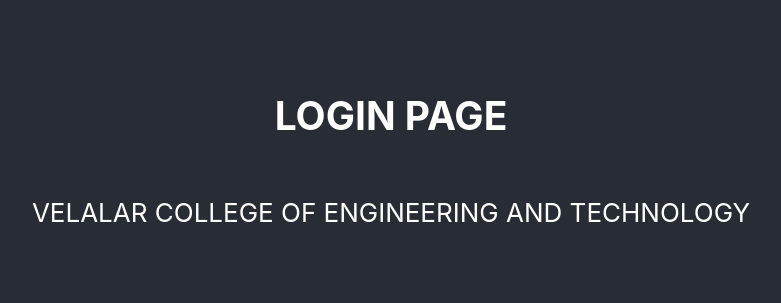
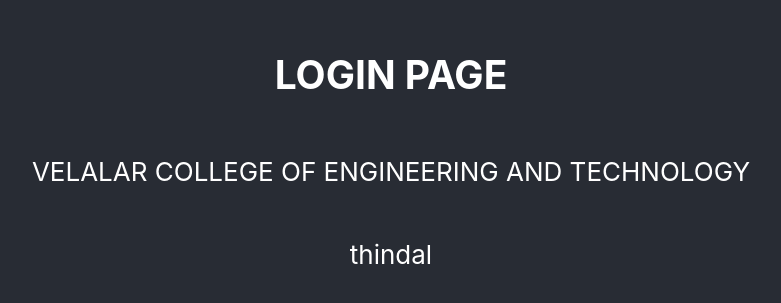
Before and after one commit to gowtham-rajkumar/vcet-website-fe, a React (Create React App) app: page / in a window 1280 px wide. Shown: the part 243-546 px from the top of the page, without its empty margins (249-1030 px from the left). Built offline with nearby package versions, Linux system fonts and the light colour scheme.

Commit message:
address change

```diff
--- a/src/App.js
+++ b/src/App.js
@@ -7,6 +7,7 @@
         <>
         <h2>LOGIN PAGE</h2>
         <p>VELALAR COLLEGE OF ENGINEERING AND TECHNOLOGY</p>
+        <p>thindal</p>
         </>
       </header>
     </div>
```
